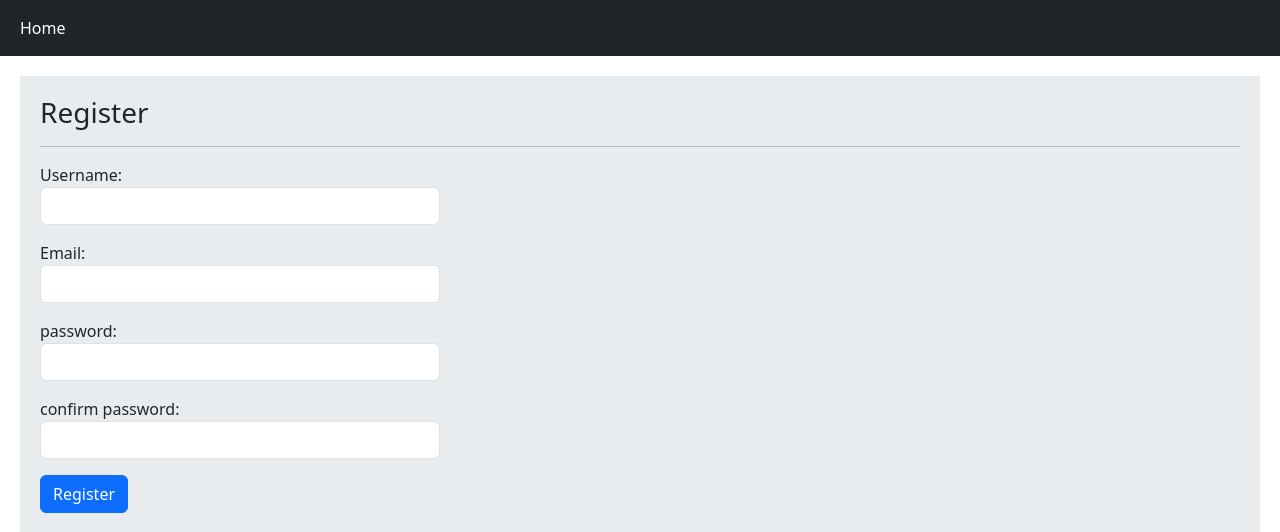
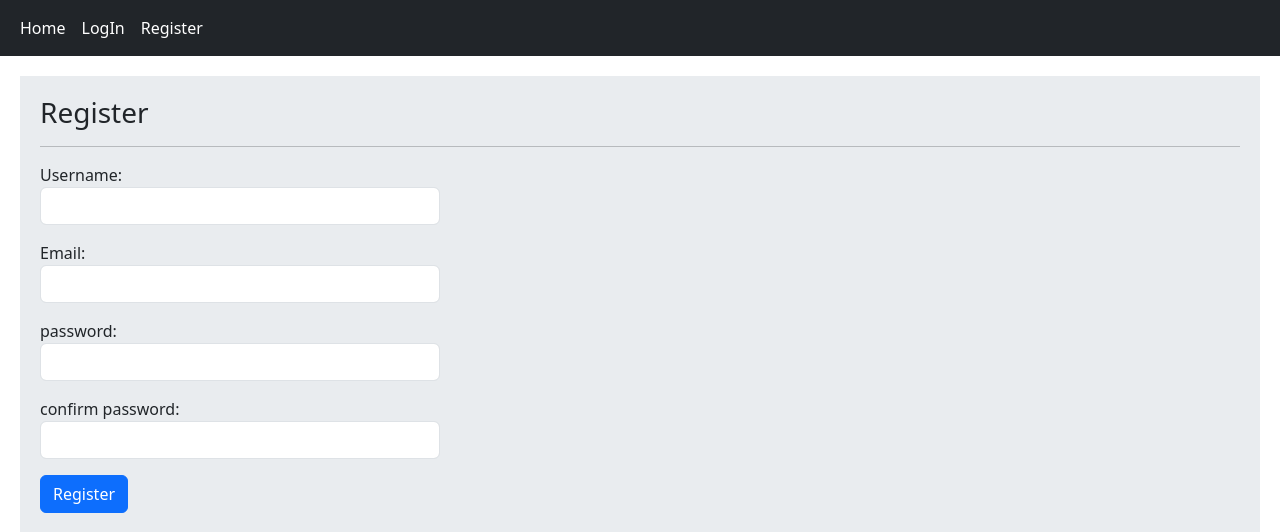
Before and after one commit to AbolfazlKameli/AskTech, a Django app: page /users/register/ in a window 1280 px wide. Shown: the top 532 px of the page. Run offline with Django 5.2, Linux system fonts and the light colour scheme; parts of the project's set-up code (start-up, migrations or seed data) failed here and were passed over.

Commit message:
fix: add usefull urls to navbar

```diff
--- a/templates/inc/navbar.html
+++ b/templates/inc/navbar.html
@@ -2,6 +2,12 @@
     <div class="container-fluid">
         <div class="navbar-nav">
             <a class="nav-link active" href="{% url 'home:home' %}">Home</a>
+            {% if request.user.is_authenticated %}
+                <a class="nav-link active" href="{% url 'users:user_logout' %}">LogOut</a>
+            {% else %}
+                <a class="nav-link active" href="{% url 'users:user_login' %}">LogIn</a>
+                <a class="nav-link active" href="{% url 'users:user_register' %}">Register</a>
+            {% endif %}
         </div>
     </div>
 </nav>
```
